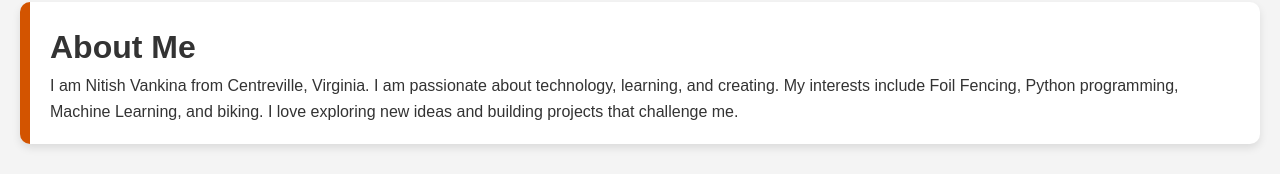
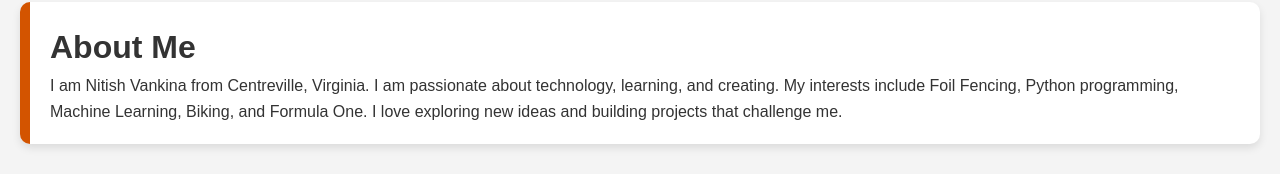
Before and after one commit to NitishVankina/Portfolio, a website: page index.html in a window 1280 px wide. Shown: the part 211-385 px from the top of the page. Drawn offline with Linux system fonts and the light colour scheme.

Commit message:
Update index.html

```diff
--- a/index.html
+++ b/index.html
@@ -29,7 +29,7 @@
         <!-- About Me Section -->
         <section id="about-me" class="content-box orange-rectangle">
             <h2>About Me</h2>
-            <p>I am Nitish Vankina from Centreville, Virginia. I am passionate about technology, learning, and creating. My interests include Foil Fencing, Python programming, Machine Learning, and biking. I love exploring new ideas and building projects that challenge me.</p>
+            <p>I am Nitish Vankina from Centreville, Virginia. I am passionate about technology, learning, and creating. My interests include Foil Fencing, Python programming, Machine Learning, Biking, and Formula One. I love exploring new ideas and building projects that challenge me.</p>
         </section>
 
         <!-- Favorite Books and TV Shows Section -->
```
